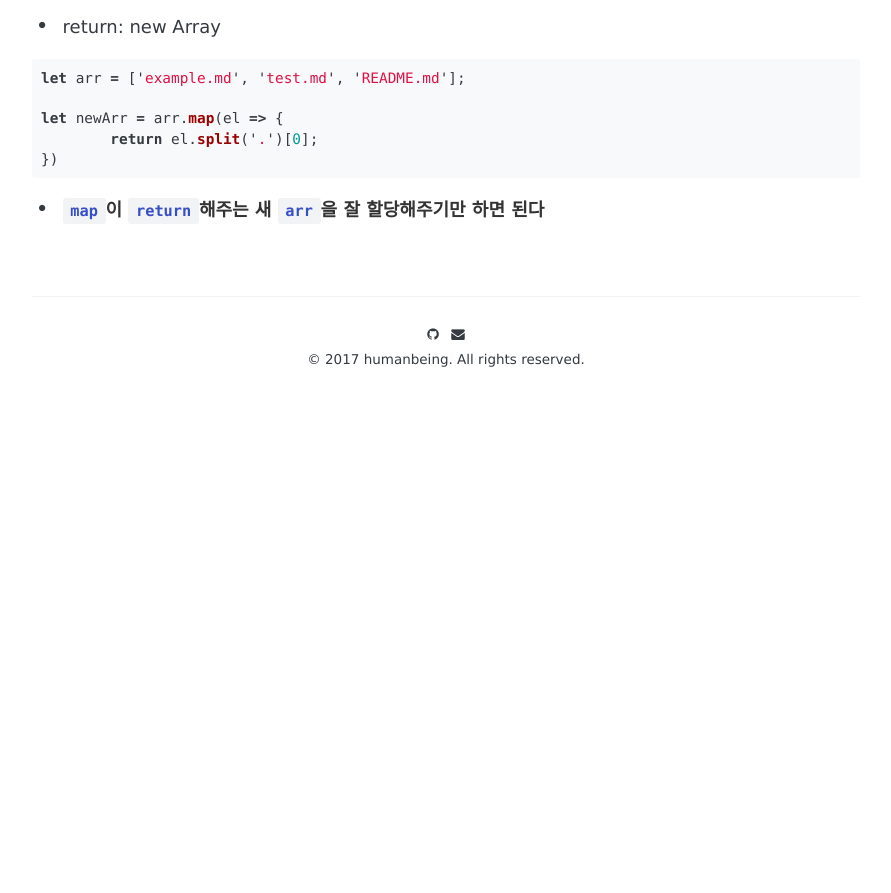
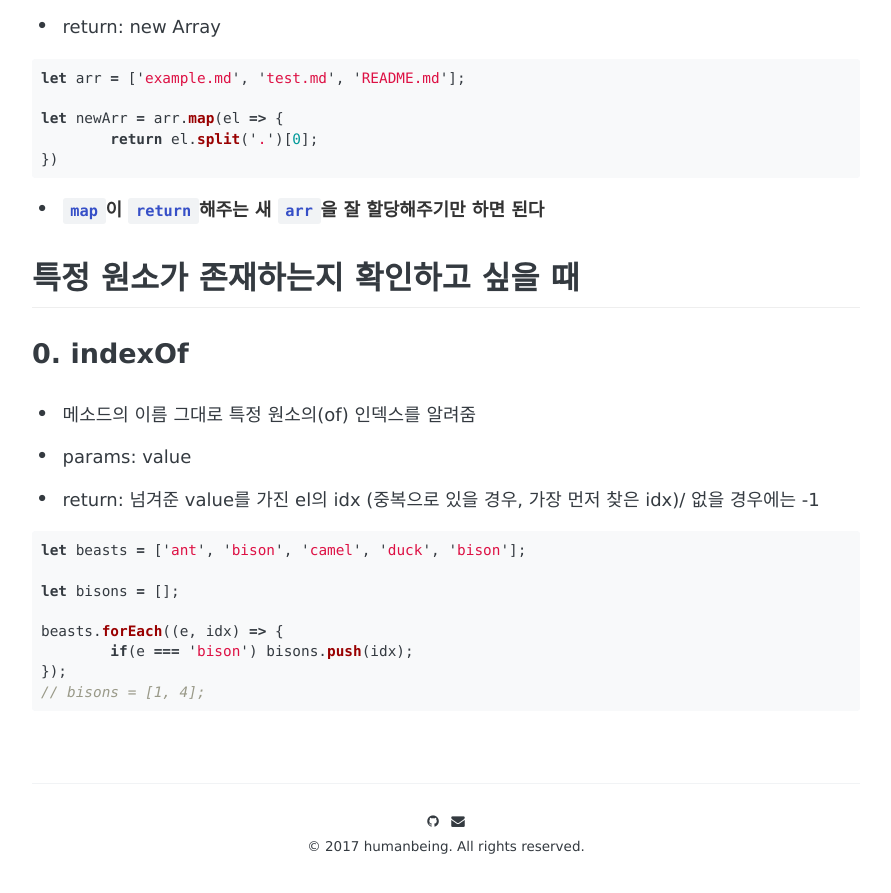
Before and after one commit to originalhumanbeing/originalhumanbeing.github.io, a Jekyll site: the page built from _posts/2019-01-01-arr-methods.md, in a window 1280 px wide and 900 px high, scrolled down 1295 px. Shown: the top 893 px of the window, without its empty margins (194-1085 px from the left). Built offline with Jekyll 4.4.1, drawn with Linux system fonts in a browser that asks for light colours; some web fonts are replaced; comment, search, counter and statistics services are not loaded; before the commit the page ends 1756 px from its top, so only the background shows below that.

Commit message:
arr 메소드 정리: indexOf

````diff
--- a/_posts/2019-01-01-arr-methods.md
+++ b/_posts/2019-01-01-arr-methods.md
@@ -3,7 +3,7 @@ layout: post
 title: "자주 쓰지만 계속 까먹는 Array 메소드 정리"
 description: "까먹지 말자 쫌"
 date: 2019-01-01
-tags: [ES6, Array, splice, slice, join, concat, forEach, map, reduce, filter, sort, TIL]
+tags: [ES6, Array, splice, slice, join, concat, forEach, map, reduce, filter, sort, indexOf, TIL]
 comments: true
 share: true
 ---
@@ -49,3 +49,20 @@ let newArr = arr.map(el => {
 })
 ```
 - **`map`이 `return`해주는 새 `arr`을 잘 할당해주기만 하면 된다**
+
+## 특정 원소가 존재하는지 확인하고 싶을 때
+### 0. indexOf
+- 메소드의 이름 그대로 특정 원소의(of) 인덱스를 알려줌
+- params: value
+- return: 넘겨준 value를 가진 el의 idx (중복으로 있을 경우, 가장 먼저 찾은 idx)/ 없을 경우에는 -1
+
+```javascript
+let beasts = ['ant', 'bison', 'camel', 'duck', 'bison'];
+
+let bisons = [];
+
+beasts.forEach((e, idx) => {
+	if(e === 'bison') bisons.push(idx);
+});
+// bisons = [1, 4];
+```
````
